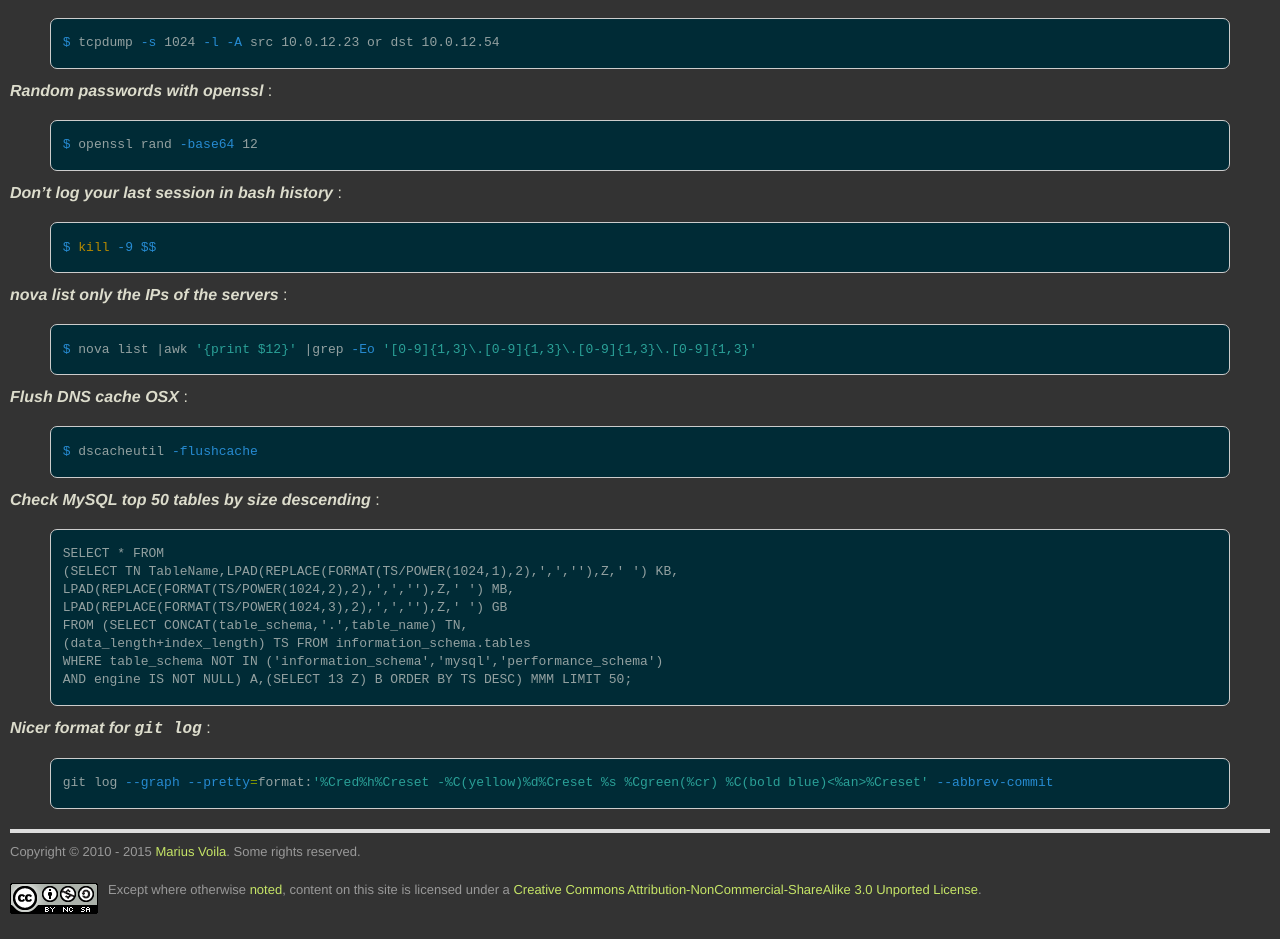
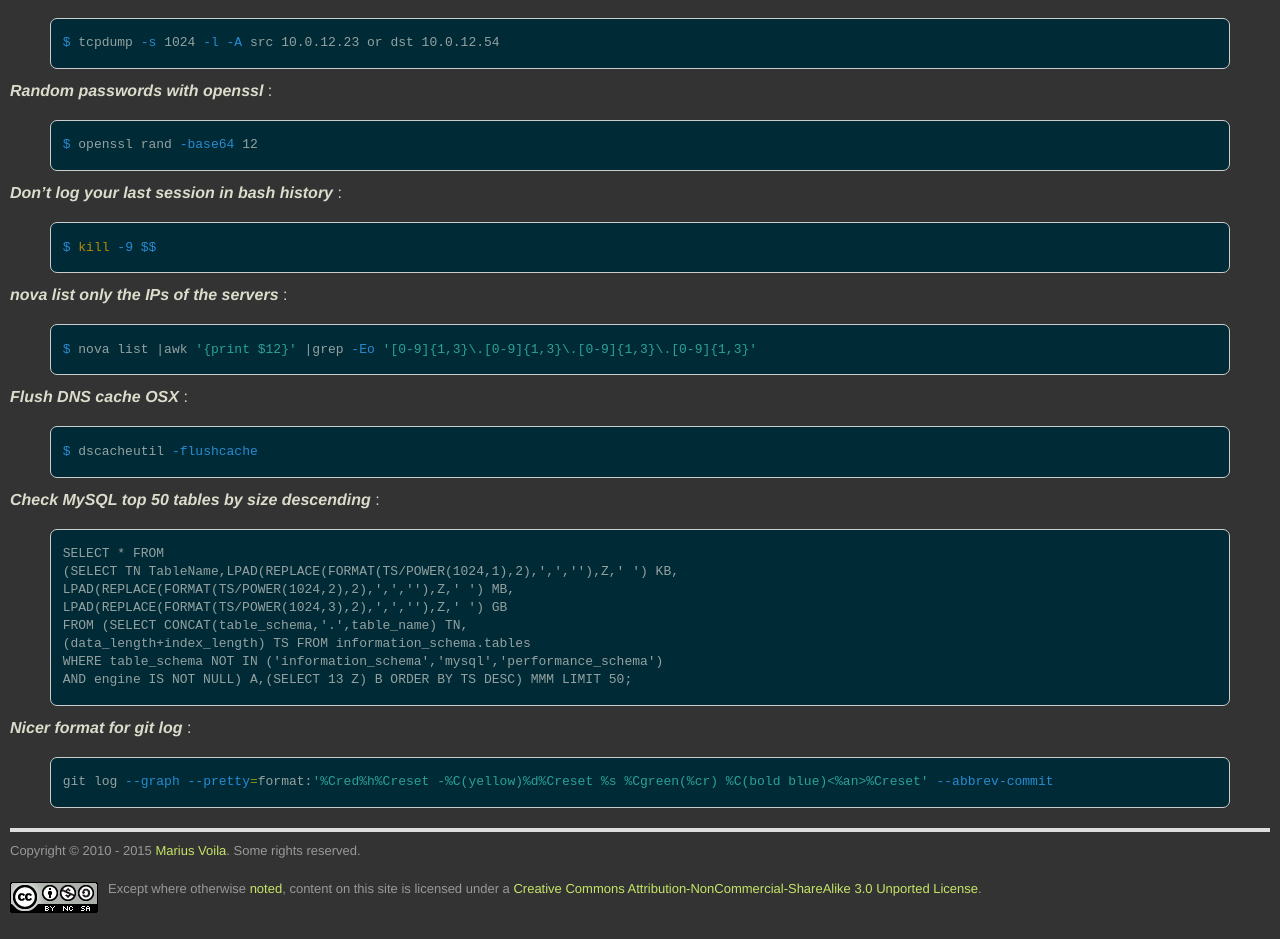
Before and after one commit to mariusv/mariusv.com, a Jekyll site: the page built from sys-magic.md, in a window 1280 px wide. Shown: the part 521-1460 px from the top of the page. Built offline with Jekyll 4.4.1, drawn with Linux system fonts in a browser that asks for light colours; some web fonts are replaced; Markdown is read by kramdown in place of the engine named in the settings.

Commit message:
small changes

```diff
--- a/sys-magic.md
+++ b/sys-magic.md
@@ -65,7 +65,7 @@ WHERE table_schema NOT IN ('information_schema','mysql','performance_schema')
 AND engine IS NOT NULL) A,(SELECT 13 Z) B ORDER BY TS DESC) MMM LIMIT 50;
 {% endhighlight %}
 
-***Nicer format for `git log`*** :
+***Nicer format for git log*** :
 {% highlight bash %}
 git log --graph --pretty=format:'%Cred%h%Creset -%C(yellow)%d%Creset %s %Cgreen(%cr) %C(bold blue)<%an>%Creset' --abbrev-commit
 {% endhighlight %}
```
